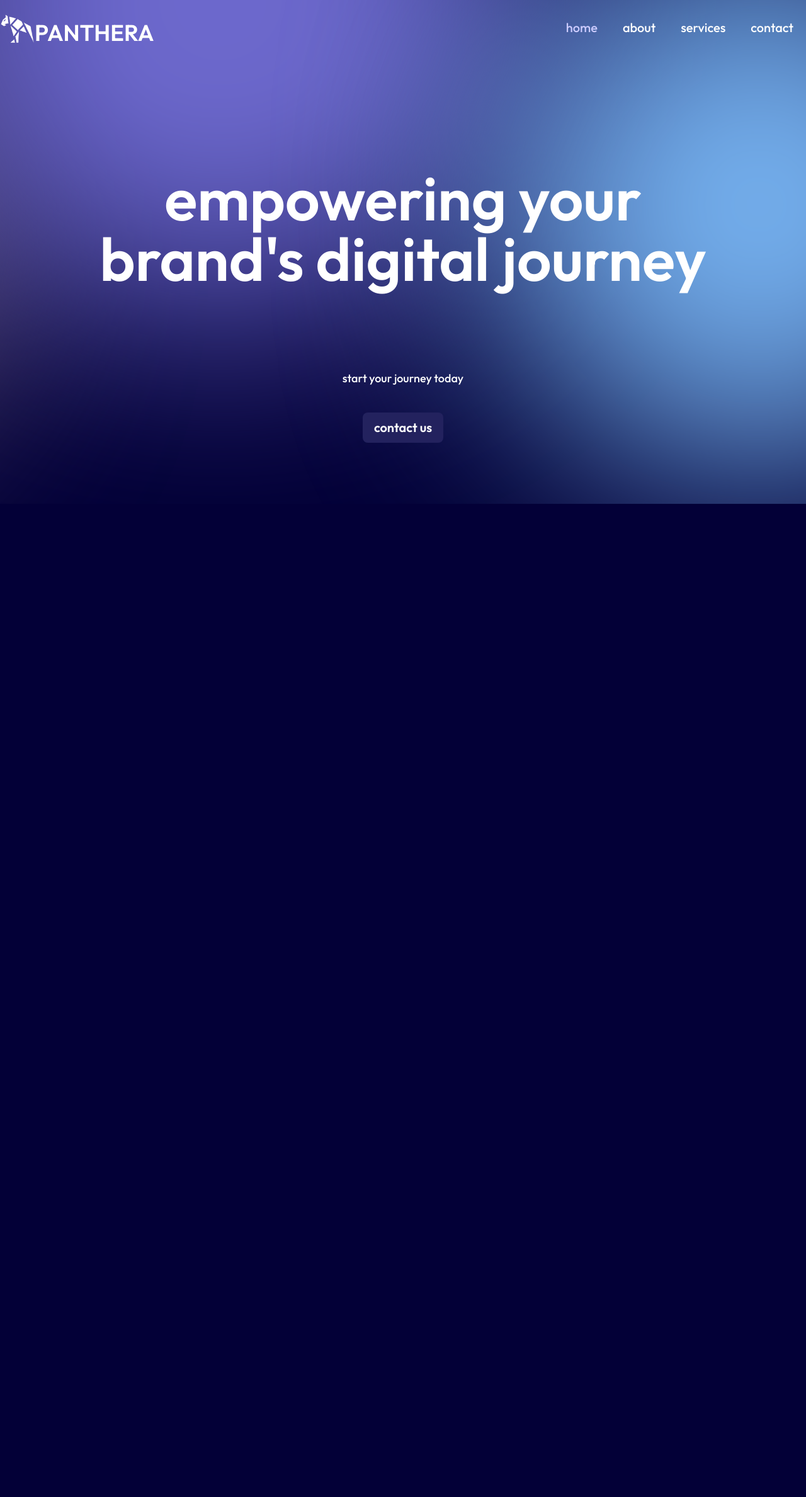
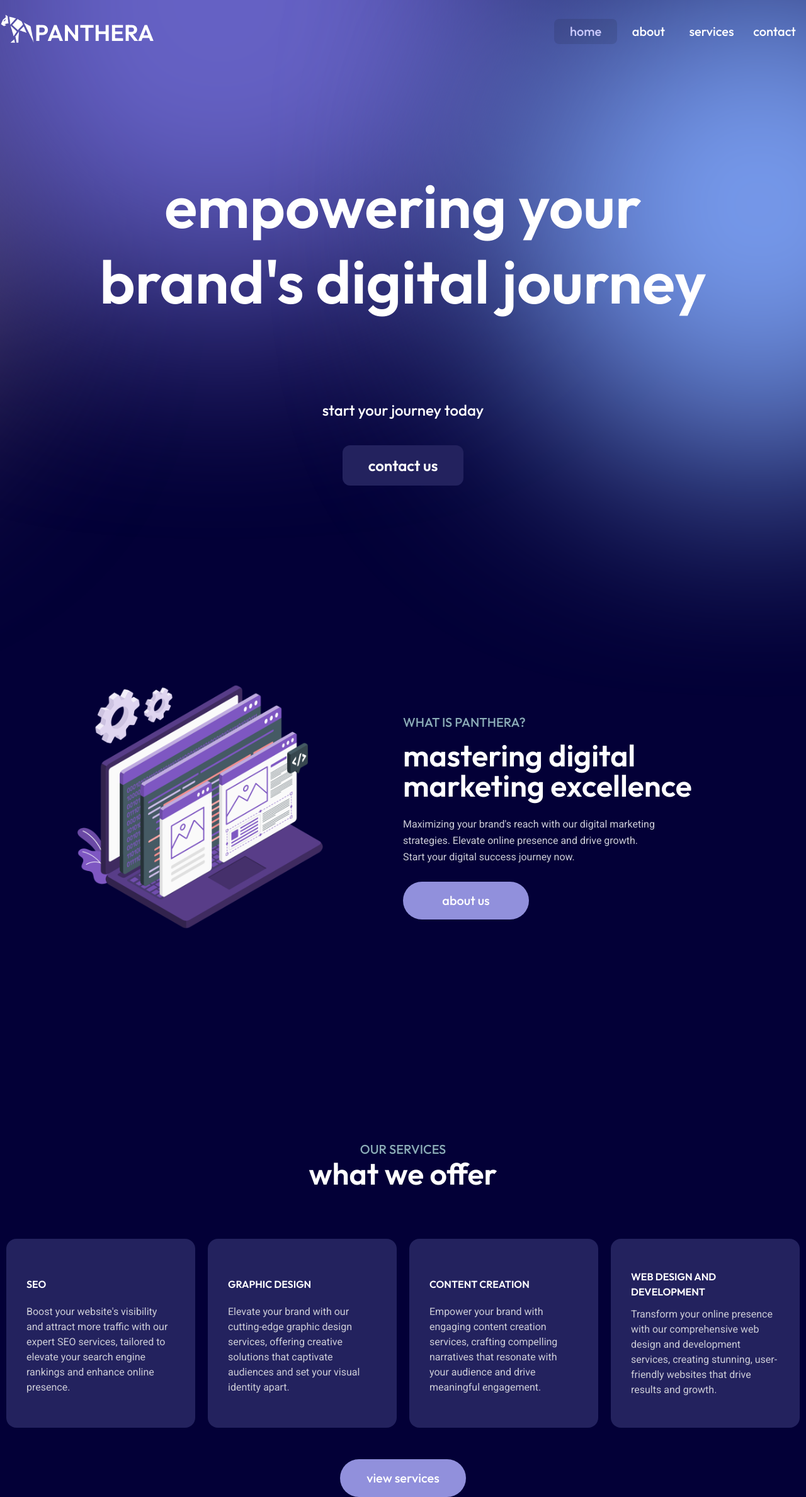
Before and after one commit to shayanabedi98/panthera, a Next.js app: page / in a window 1280 px wide. Shown: the top 2377 px of the page at 63% size. Before the commit the page ends 800 px from the top, so only its background shows below. Built offline with nearby package versions, Linux system fonts and the light colour scheme.

Commit message:
Add Our Services and whatispantheras services. Add hover effects to buttons and organize css variables.

```diff
--- a/src/app/globals.css
+++ b/src/app/globals.css
@@ -10,7 +10,12 @@
   --text-color: #ffffff;
   --secondary-color: #23225e;
   --accent-color: #cccbff;
+  --test-color: rgba-(124, 123, 177, 0.1);
   --primary-color: #030037;
+  --heading-color: #8cadb8;
+  --info-color: #cdcdd7;
+  --button-color: #9190dc;
+  --button-color-2: #23225e;
   --font-1: "Outfit", sans-serif;
   --font-2: "Roboto", sans-serif;
 }
@@ -81,9 +86,10 @@
   animation: colorChange3 17s infinite ease-in-out;
 }
 
-* {
+*, *::after, *::before {
   color: var(--text-color);
   font-family: var(--font-1);
+  box-sizing: border-box;
 }
 
 body {
--- a/src/app/page.tsx
+++ b/src/app/page.tsx
@@ -1,13 +1,13 @@
-import Link from "next/link";
+import Heading from "@/components/home/Heading";
+import OurServices from "@/components/home/OurServices";
+import WhatIsPanthera from "@/components/home/WhatIsPanthera";
 
 export default function Home() {
   return (
-    <div className="">
-      <div className="flex flex-col mt-48 text-center items-center	">
-        <h1 className="text-8xl font-semibold w-4/5">empowering your brand's digital journey</h1>
-        <p className="mt-32 text-lg font-medium">start your journey today</p>
-        <Link className="mt-10" href='/contact'><button className="font-semibold text-xl w-32 h-12 bg-[#23225e] rounded-lg">contact us</button></Link>
-      </div>
+    <div>
+      <Heading />
+      <WhatIsPanthera />
+      <OurServices />
     </div>
   );
 }
--- a/src/components/Header.tsx
+++ b/src/components/Header.tsx
@@ -10,6 +10,7 @@ export default function Header() {
         <div className="flex items-center">
           <Link href="/">
             <Image
+              priority
               className="w-[55px] relative top-[-7px]"
               src={logo}
               alt="An illustrated side profile of a panthera"
--- a/src/components/NavbarItem.tsx
+++ b/src/components/NavbarItem.tsx
@@ -1,4 +1,4 @@
-'use client'
+"use client";
 import Link from "next/link";
 import { usePathname } from "next/navigation";
 import React from "react";
@@ -9,12 +9,18 @@ type Props = {
 };
 
 const NavbarItem = ({ children, href }: Props) => {
-    const path = usePathname()
+  const path = usePathname();
   return (
-    <li className="list-none mx-5 my-0 text-xl font-medium">
-      <Link className={path === href ? `text-[#cccbff]`: undefined} href={href}>{children}</Link>
+    <li className={path === href ? "list-none flex items-center justify-center h-[40px] w-[100px] rounded-lg text-xl font-medium hover:bg-[#23225e] transition duration-500 ease-in-out bg-[rgba(0,0,0,0.1)]" : "list-none flex items-center justify-center h-[40px] w-[100px] rounded-lg text-xl font-medium hover:bg-[#23225e] transition duration-500 ease-in-out"}>
+      <Link
+        className={path === href ? `text-[#cccbff]` : undefined}
+        href={href}
+      >
+        {children}
+      </Link>
     </li>
   );
 };
 
 export default NavbarItem;
+//
--- /dev/null
+++ b/src/components/home/Heading.tsx
@@ -0,0 +1,19 @@
+import Link from "next/link";
+
+export default function Heading() {
+  return (
+    <div className="heading">
+      <div className="flex flex-col mt-48 text-center items-center	">
+        <h1 className="text-8xl font-semibold leading-tight w-4/5">
+          empowering your brand's digital journey
+        </h1>
+        <p className="mt-32 text-2xl font-medium">start your journey today</p>
+        <Link className="mt-10" href="/contact">
+          <button className="font-semibold text-2xl w-48 h-16 bg-button-color-2 rounded-xl hover:bg-button-color-1 transition duration-500 ease-in-out">
+            contact us
+          </button>
+        </Link>
+      </div>
+    </div>
+  );
+}
--- /dev/null
+++ b/src/components/home/OurServices.tsx
@@ -0,0 +1,18 @@
+import Link from "next/link";
+import OurServicesCard from "./OurServicesCard";
+
+export default function OurServices() {
+    return (
+        <div className="mt-[250px] flex flex-col text-center">
+            <p className="font-medium text-heading-color text-xl">OUR SERVICES</p>
+            <p className="font-semibold text-5xl">what we offer</p>
+            <div className="flex mt-20">
+                <OurServicesCard image="" title="SEO" description="Boost your website's visibility and attract more traffic with our expert SEO services, tailored to elevate your search engine rankings and enhance online presence." />
+                <OurServicesCard image="" title="GRAPHIC DESIGN" description="Elevate your brand with our cutting-edge graphic design services, offering creative solutions that captivate audiences and set your visual identity apart." />
+                <OurServicesCard image="" title="CONTENT CREATION" description="Empower your brand with engaging content creation services, crafting compelling narratives that resonate with your audience and drive meaningful engagement." />
+                <OurServicesCard image="" title="WEB DESIGN AND DEVELOPMENT" description="Transform your online presence with our comprehensive web design and development services, creating stunning, user-friendly websites that drive results and growth." />
+            </div>
+            <Link href='/services'><button className="relative top-[50px] bg-button-color-1 font-medium text-xl w-[200px] h-[60px] rounded-[30px] hover:bg-button-color-2 transition duration-500 ease-in-out">view services</button></Link>
+        </div>
+    )
+}
--- /dev/null
+++ b/src/components/home/OurServicesCard.tsx
@@ -0,0 +1,17 @@
+type Props = {
+    image: string
+    title: string
+    description: string
+}
+
+export default function OurServicesCard({ image, title, description}: Props) {
+    return (
+        <div className=" flex flex-col justify-around text-start w-[300px] mx-auto bg-button-color-2 px-8 py-12 rounded-2xl">
+            <div>{image}</div>
+            <p className="font-semibold">{title}</p>
+            <p className="font-secondary text-info-color mt-3">{description}</p>
+        </div>
+    )
+}
+
+// [photoshop, premier, figma, canva, html, css, javascript, react, next, mongo, express, node]
--- /dev/null
+++ b/src/components/home/WhatIsPanthera.tsx
@@ -0,0 +1,29 @@
+import Image from "next/image";
+import developerActivity from "@/../assets/developer-activity.png";
+import Link from "next/link";
+
+export default function WhatIsPanthera() {
+  return (
+    <div className="grid grid-cols-2 p-10 mt-[250px]">
+      <div className="flex justify-center items-center">
+        <Image
+          className="w-[460px]"
+          src={developerActivity}
+          alt="Laptop screen showing web development process"
+        />
+      </div>
+      <div className="py-12 w-[600px] flex flex-col items-start justify-around">
+        <p className="relative top-[12px] font-medium text-heading-color text-xl">WHAT IS PANTHERA?</p>
+        <p className="font-semibold text-5xl">mastering digital marketing excellence</p>
+        <p className="w-[400px] text-info-color text-md font-secondary leading-relaxed">
+          Maximizing your brand's reach with our digital marketing strategies.
+          Elevate online presence and drive growth. Start your digital success
+          journey now.
+        </p>
+        <Link href="/about">
+          <button className="bg-button-color-1 font-medium text-xl w-[200px] h-[60px] rounded-[30px] hover:bg-button-color-2 transition duration-500 ease-in-out">about us</button>
+        </Link>
+      </div>
+    </div>
+  );
+}
--- a/tailwind.config.ts
+++ b/tailwind.config.ts
@@ -8,9 +8,16 @@ const config: Config = {
   ],
   theme: {
     extend: {
-      font: {
+      fontFamily: {
         primary: "var(--font-1)",
         secondary: "var(--font-2)",
+      },
+      colors: {
+        "text-color": "var(--text-color)",
+        "heading-color": "var(--heading-color)",
+        "info-color": "var(--info-color)",
+        "button-color-1": "var(--button-color)",
+        "button-color-2": "var(--button-color-2)"
       },
       backgroundImage: {
         "gradient-radial": "radial-gradient(var(--tw-gradient-stops))",
```
Also changed, not shown: package.json (+6 -4 lines), 1 other file (tests, documents, lock files or other folders).
